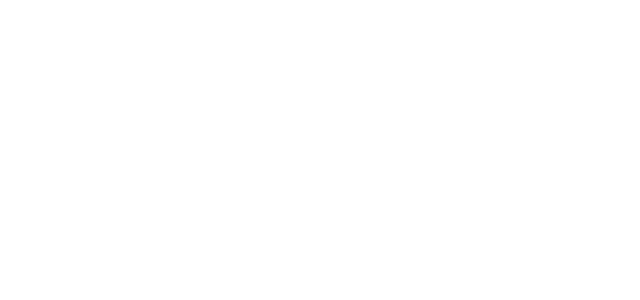
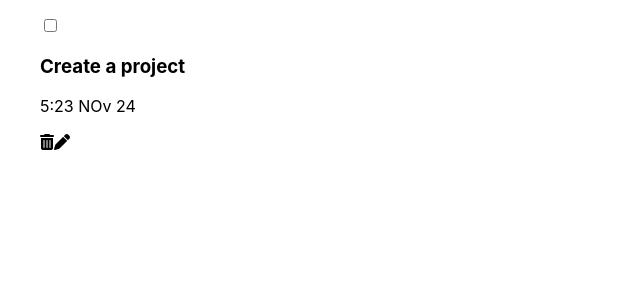
Before and after one commit to OlgaMinaievaWebDev/todoapp, a React (Create React App) app: page / in a window 1280 px wide. Shown: the top 300 px of the page, without its empty margins (0-640 px from the left). Built offline with nearby package versions, Linux system fonts and the light colour scheme.

Commit message:
hardcoded item

```diff
--- a/public/index.html
+++ b/public/index.html
@@ -2,7 +2,10 @@
 <html lang="en">
   <head>
     <meta charset="utf-8" />
-
+    <script
+      src="https://kit.fontawesome.com/8d7bb5f562.js"
+      crossorigin="anonymous"
+    ></script>
     <meta name="viewport" content="width=device-width, initial-scale=1" />
     <meta name="theme-color" content="#000000" />
     <meta
--- a/src/App.js
+++ b/src/App.js
@@ -1,3 +1,8 @@
+import TodoList from "./TodoList";
 export default function App() {
-  return <div className="App"></div>;
+  return (
+    <div className="App">
+      <TodoList />
+    </div>
+  );
 }
--- /dev/null
+++ b/src/TodoItem.jsx
@@ -0,0 +1,11 @@
+export default function TodoItem() {
+  return (
+    <div>
+      <input type="checkbox" />
+      <h3>Create a project</h3>
+      <p>5:23 NOv 24</p>
+      <i class="fa-solid fa-trash-can"></i>
+      <i class="fa-solid fa-pen"></i>
+    </div>
+  );
+}
--- /dev/null
+++ b/src/TodoList.jsx
@@ -0,0 +1,13 @@
+import { useState } from "react";
+import TodoItem from "./TodoItem";
+
+export default function TodoList() {
+  const [tasks, setTasks] = useState("");
+  return (
+    <>
+      <ul>
+        <TodoItem />
+      </ul>
+    </>
+  );
+}
```
